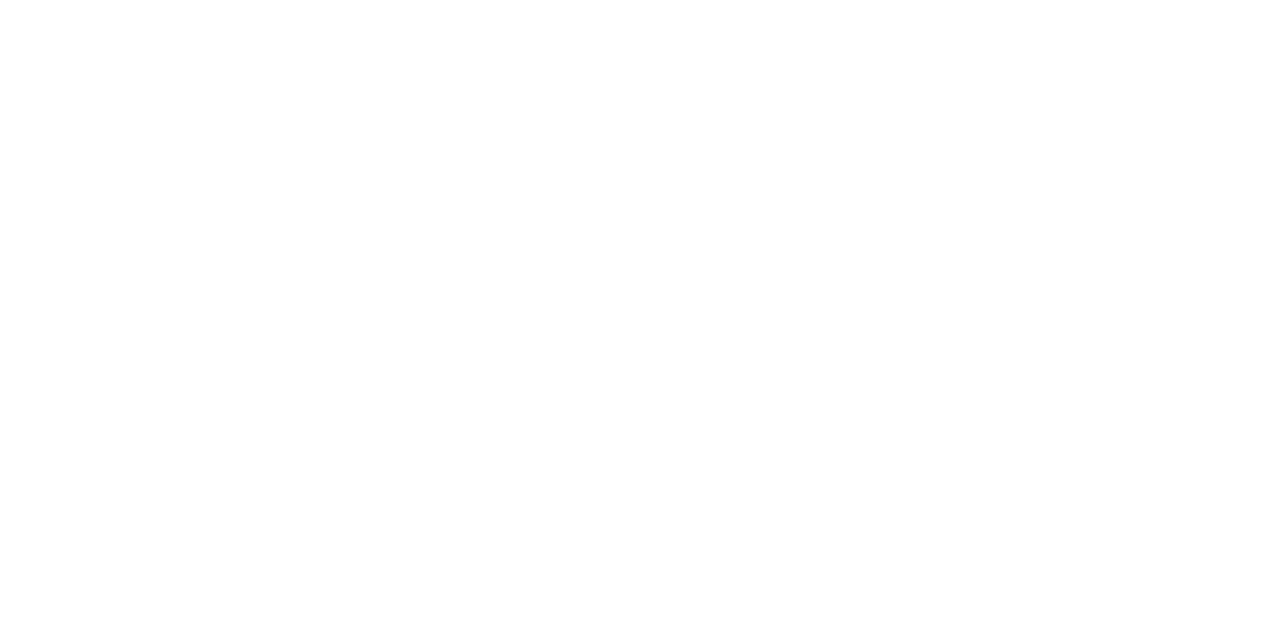
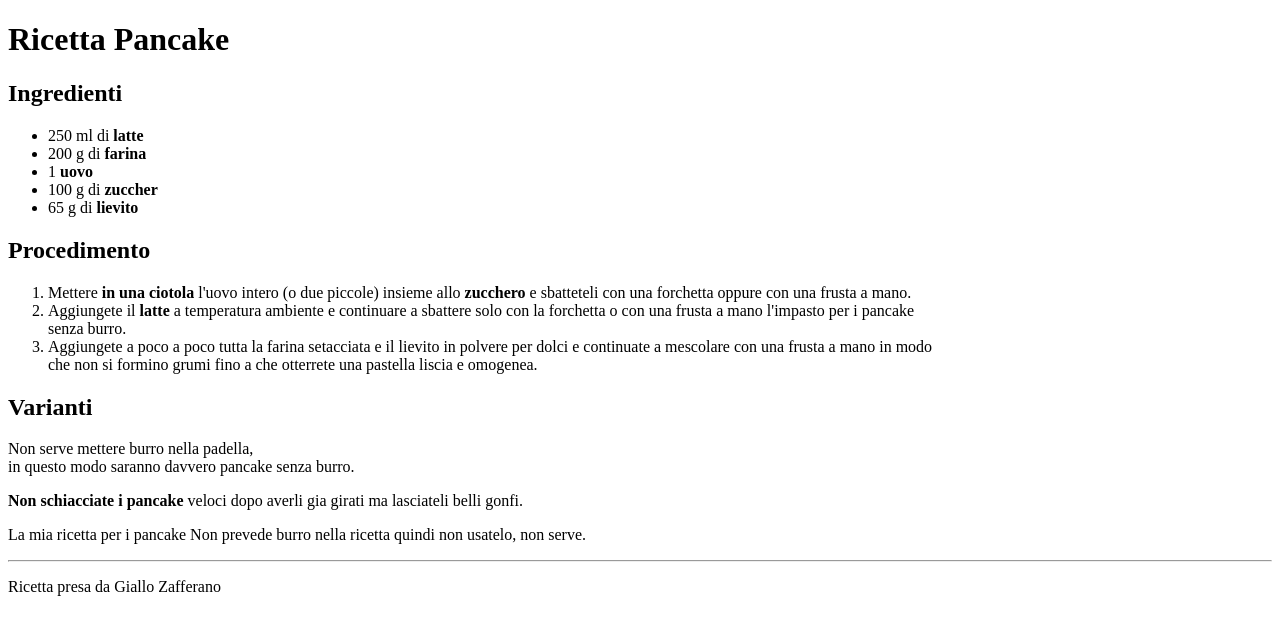
Before and after one commit to paulcastr0/-html-ricetta-pancake, a plain HTML site: page index.html in a window 1280 px wide. Drawn offline with Linux system fonts and the light colour scheme.

Commit message:
Lavoro Finale

```diff
--- a/index.html
+++ b/index.html
@@ -7,6 +7,35 @@
     <title>Document</title>
 </head>
 <body>
+    <h1> Ricetta Pancake </h1>
 
+    <h2> Ingredienti </h2>
+    <ul><li>250 ml di <b> latte </b></li>
+        <li>200 g di <b> farina </b></li>
+        <li>1 <b> uovo </b></li>
+        <li>100 g di <b> zuccher </b></li>
+        <li>65 g di <b> lievito </b></li>
+    </ul>
+    <h2> Procedimento </h2>
+
+    <ol>
+        <li>Mettere <b>in una ciotola</b> l'uovo intero (o due piccole) insieme allo <b>zucchero</b> e sbatteteli con una forchetta
+            oppure con una frusta a mano.</li>
+        <li>Aggiungete il <b>latte</b> a temperatura ambiente e continuare a sbattere solo con la forchetta o con una frusta a mano l'impasto
+            per i pancake <br> senza burro. </li>
+        <li>Aggiungete a poco a poco tutta la farina setacciata e il lievito in polvere per dolci e continuate a mescolare con una frusta
+            a mano in modo <br> che non si formino grumi fino a che otterrete una pastella liscia e omogenea.</li>
+    </ol>
+
+    <h2> Varianti </h2>
+
+    <p>Non serve mettere burro nella padella,<br> in questo modo saranno davvero pancake senza burro.</p>
+
+    <p><strong>Non schiacciate i pancake</strong> veloci dopo averli gia girati ma lasciateli belli gonfi.</p>
+
+    <p>La mia ricetta per i pancake Non prevede burro nella ricetta quindi non usatelo, non serve.</p>
+
+    <hr>
+    <p> Ricetta presa da Giallo Zafferano </p>
 </body>
 </html>
```
